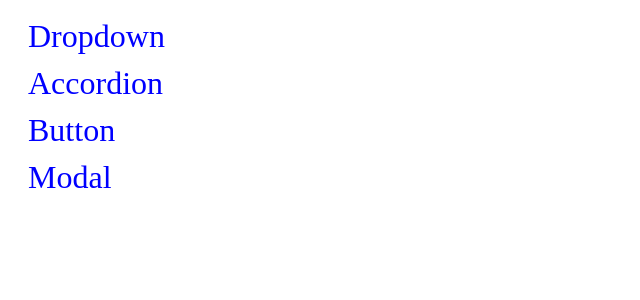
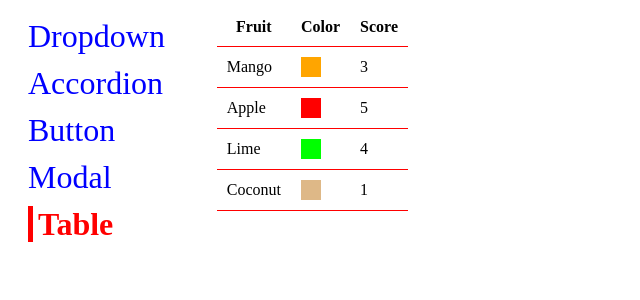
Before and after one commit to LunaticEradicator/React-Reusability, a React (Vite) app: page /table in a window 1280 px wide. Shown: the top 300 px of the page, without its empty margins (0-640 px from the left). Built offline with nearby package versions, Linux system fonts and the light colour scheme.

Commit message:
Reuseable Table with no sorting

```diff
--- a/src/App.css
+++ b/src/App.css
@@ -138,3 +138,29 @@ h2 {
 .modalScroll {
   overflow: hidden;
 }
+
+
+.table {
+  border-collapse: collapse;
+  table-layout: auto;
+}
+
+tr {
+  border-bottom: 1px solid red;
+}
+
+td,
+th {
+  padding: 10px;
+}
+
+
+
+.th-div {
+  margin: 5px;
+}
+
+.td-colorDiv {
+  width: 20px;
+  height: 20px;
+}
--- a/src/App.jsx
+++ b/src/App.jsx
@@ -8,6 +8,7 @@ import ButtonPage from './pages/ButtonPage'
 import AccordionPage from './pages/AccordionPage'
 import DropdownPage from './pages/DropdownPage'
 import ModalPage from './pages/ModalPage'
+import TablePage from './pages/TablePage'
 
 function App() {
 
@@ -21,6 +22,7 @@ function App() {
         <Route path="/accordion"><AccordionPage /></Route>
         <Route path="/button"><ButtonPage /></Route>
         <Route path="/modal"><ModalPage /></Route>
+        <Route path="/table"><TablePage /></Route>
       </div>
     </div>
   )
--- a/src/component/Sidebar.jsx
+++ b/src/component/Sidebar.jsx
@@ -11,6 +11,7 @@ export default function Sidebar() {
         { label: 'Accordion', to: '/accordion' },
         { label: 'Button', to: '/button' },
         { label: 'Modal', to: '/modal' },
+        { label: 'Table', to: '/table' },
     ]
 
     const links = linksData.map(link => {
--- /dev/null
+++ b/src/component/Table.jsx
@@ -0,0 +1,43 @@
+
+export default function Table({ data, config, keyFn }) {
+
+    // To show table header with custom amount of column
+    const renderTableHeader = config.map(row => {
+        return (
+            <th key={row.label}>{row.label}</th>
+        )
+    })
+
+    const renderTableBody = data.map((rowData) => {
+        // const colorDiv = { backgroundColor: fruit.color }
+
+        const renderCells = config.map(row => {
+            return <td key={row.label} >{row.render(rowData)}</td>
+        })
+
+        return (
+            <tr key={keyFn(rowData)}>
+                {/* <td>{fruit.name}</td>
+                <td><div style={colorDiv} className="tb-colorDiv"> </div></td>
+                <td>{fruit.score}</td> */}
+                {renderCells}
+            </tr >
+        )
+    })
+
+    return (
+        <table className="table">
+            <thead>
+                <tr >
+                    {/* <th>Fruit</th>
+                    <th>Color</th>
+                    <th>Score</th> */}
+                    {renderTableHeader}
+                </tr>
+            </thead>
+            <tbody>
+                {renderTableBody}
+            </tbody>
+        </table>
+    )
+}
--- /dev/null
+++ b/src/pages/TablePage.jsx
@@ -0,0 +1,31 @@
+import Table from "../component/Table";
+
+export default function TablePage() {
+
+    // thead means header content
+    // tbody means body content
+    // tr  means each row
+    // td means each column inside the row
+
+
+    const data = [ // Data Item
+        { name: "Mango", color: 'Orange', score: 3 },
+        { name: "Apple", color: 'red', score: 5 },
+        { name: "Lime", color: 'lime', score: 4 },
+        { name: "Coconut", color: 'burlywood', score: 1 }
+    ]
+
+    const config = [ //Reuse The above Data with custom amount of row for <thead> <tbody> =><td>
+        { label: 'Fruit', render: (fruit) => fruit.name },
+        { label: 'Color', render: (fruit) => <div style={{ backgroundColor: fruit.color }} className="td-colorDiv" ></div > },
+        { label: 'Score', render: (fruit) => fruit.score }
+    ]
+
+    function keyFn(data) {
+        return data.name
+    }
+
+    return (
+        <Table data={data} config={config} keyFn={keyFn} ></Table>
+    )
+}
```
